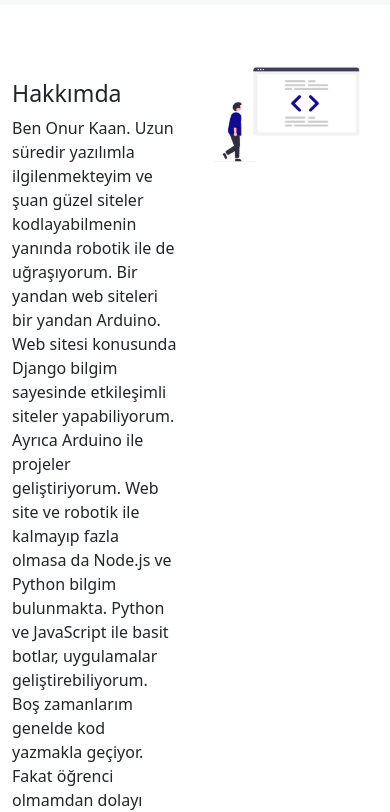
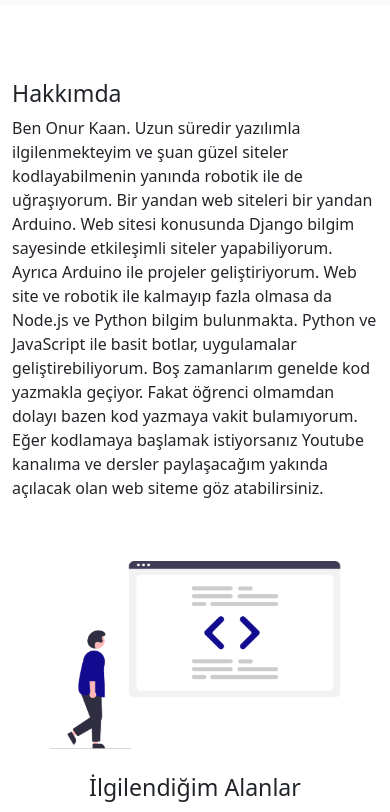
Before and after one commit to remzidayicamda/remzidayicamda.github.io, a plain HTML site: page index.html in a window 390 px wide. Shown: the part 51-863 px from the top of the page. Drawn offline with nearby package versions, Linux system fonts and the light colour scheme; a script that the page names is missing.

Commit message:
Update style.css

```diff
--- a/style.css
+++ b/style.css
@@ -56,3 +56,20 @@
 .footer {
     width: 100%;
 }
+
+@media screen and (max-width:575px) {
+    .about .text {
+        width: 100%;
+        margin-bottom: 20px;
+    }
+
+    .about img {
+        width: 100%;
+    }
+
+    .ilgilendigim-alanlar {
+        margin-top: 50%;
+        text-align: center;
+    }
+
+}
```
